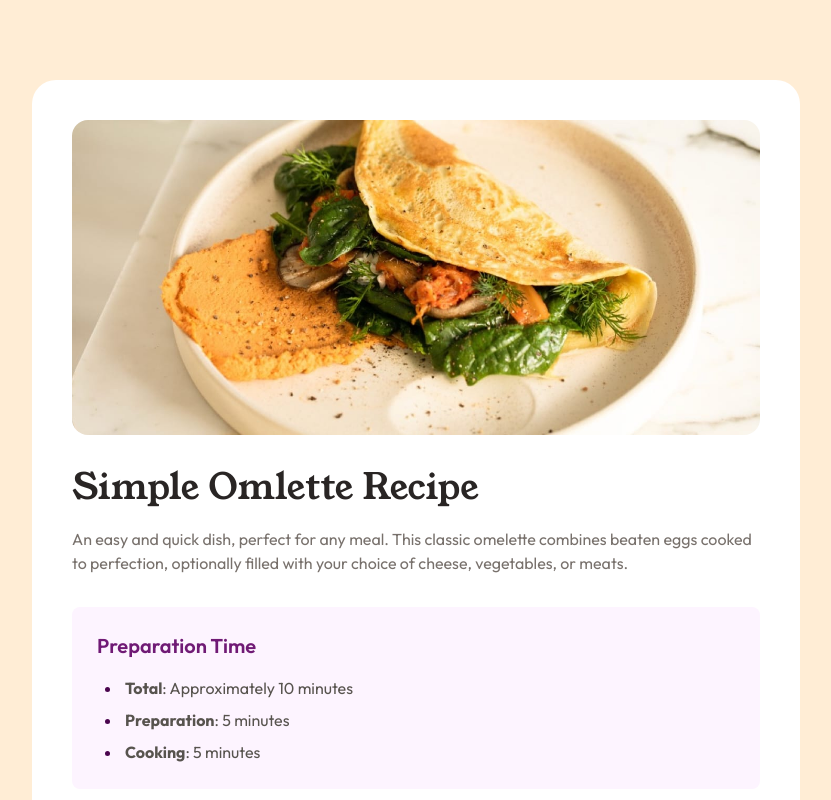
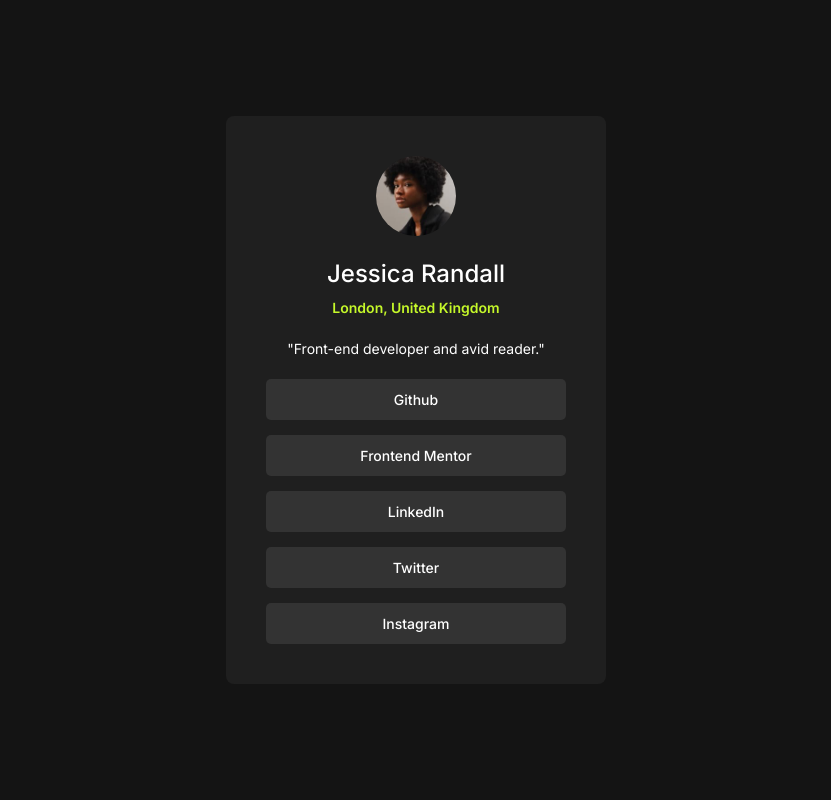
Before and after one commit to Kaka5hi/Tailwind-learning, a React (Vite) app: page / in a window 1280 px wide. Shown: the top 800 px of the page, without its empty margins (224-1055 px from the left). Built offline with nearby package versions, Linux system fonts and the light colour scheme.

Commit message:
Completed challenge 2 from frontend mentor

```diff
--- a/src/App.jsx
+++ b/src/App.jsx
@@ -1,9 +1,9 @@
-import RecipePageTailwind from "./Project/Tailwind/RecipePage/RecipePageTailwind";
+import SocialLinkProfile from "./Project/Basic/SocialLinkProfile/SocialLinkProfile";
 
 const App = () => {
     return (
         <div>
-            <RecipePageTailwind />
+            <SocialLinkProfile />
         </div>
     );
 };
--- /dev/null
+++ b/src/Project/Basic/SocialLinkProfile/SocialLinkProfile.css
@@ -0,0 +1,80 @@
+@import url("https://fonts.googleapis.com/css2?family=Inter:ital,opsz,wght@0,14..32,100..900;1,14..32,100..900&display=swap");
+
+.body_container {
+    background-color: hsl(0, 0%, 8%);
+    min-height: 100vh;
+    width: 100%;
+    display: flex;
+    align-items: center;
+    justify-content: center;
+    color: white;
+    font-family: "Inter", sans-serif;
+}
+
+.content_container {
+    max-width: 380px;
+    width: 100%;
+    padding: 40px;
+    display: flex;
+    flex-direction: column;
+    align-items: center;
+    background-color: hsl(0, 0%, 12%);
+    border-radius: 8px;
+}
+
+.content_container > img {
+    width: 80px;
+    height: 80px;
+    object-fit: cover;
+    border-radius: 50%;
+}
+
+.user_info {
+    display: flex;
+    flex-direction: column;
+    text-align: center;
+    text-transform: capitalize;
+    margin: 20px auto;
+    font-size: 14px;
+}
+
+.user_info > h1 {
+    font-size: 24px;
+    font-weight: 500;
+}
+
+.user_info > p {
+    font-weight: 600;
+    color: hsl(75, 94%, 57%);
+    margin-top: 5px;
+}
+
+.user_info > span {
+    margin-top: 20px;
+    text-transform: none;
+}
+
+.link_container {
+    width: 100%;
+    list-style: none;
+    display: flex;
+    flex-direction: column;
+    gap: 15px;
+    font-size: 14px;
+}
+
+.link_container li {
+    background-color: hsl(0, 0%, 20%);
+    padding: 10px;
+    font-weight: 500;
+    border-radius: 5px;
+    text-align: center;
+    text-transform: capitalize;
+}
+
+.link_container li:hover {
+    cursor: pointer;
+    background-color: hsl(75, 94%, 57%);
+    color: black;
+    transition: all 300ms ease-in-out;
+}
--- /dev/null
+++ b/src/Project/Basic/SocialLinkProfile/SocialLinkProfile.jsx
@@ -0,0 +1,25 @@
+import "./SocialLinkProfile.css";
+
+const SocialLinkProfile = () => {
+    return (
+        <div className="body_container">
+            <div className="content_container">
+                <img src="avatar-jessica.jpeg" alt="" />
+                <div className="user_info">
+                    <h1>jessica randall</h1>
+                    <p>london, united kingdom</p>
+                    <span>"Front-end developer and avid reader."</span>
+                </div>
+                <ul className="link_container">
+                    <li>github</li>
+                    <li>frontend mentor</li>
+                    <li>linkedIn</li>
+                    <li>twitter</li>
+                    <li>instagram</li>
+                </ul>
+            </div>
+        </div>
+    );
+};
+
+export default SocialLinkProfile;
```
Also changed, not shown: public/avatar-jessica.jpeg (added).
